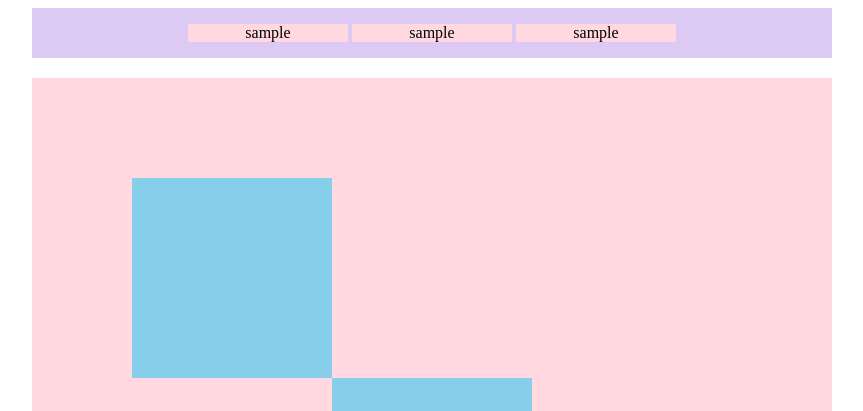
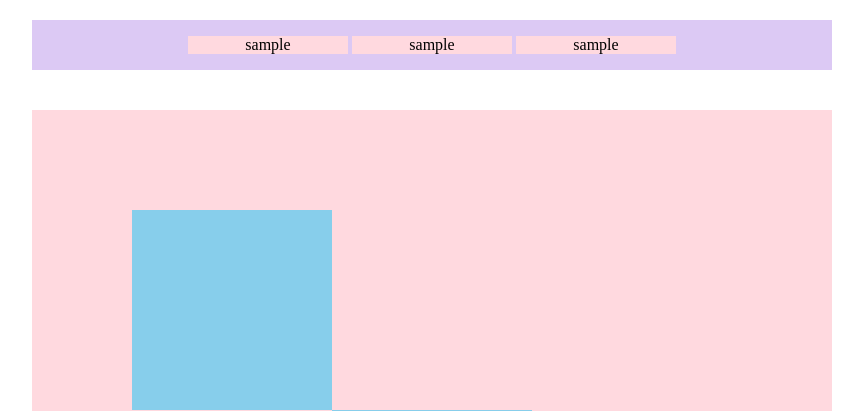
Before and after one commit to aya13hahaha/html-css-basic-kadai, a PHP site: page /kadai_018.html in a window 1280 px wide. Shown: the top 411 px of the page, without its empty margins (208-1071 px from the left). Run offline with PHP 8.4, Linux system fonts and the light colour scheme.

Commit message:
Update style.css

```diff
--- a/kadai_018/style.css
+++ b/kadai_018/style.css
@@ -1,8 +1,6 @@
 #top {
   width: 800px;
-  margin-top: 20px ;
-  margin-bottom: 20px;
-  margin: auto;
+  margin: 20px auto;
   text-align: center;
   background-color: #dcc9f4;
 }
```
